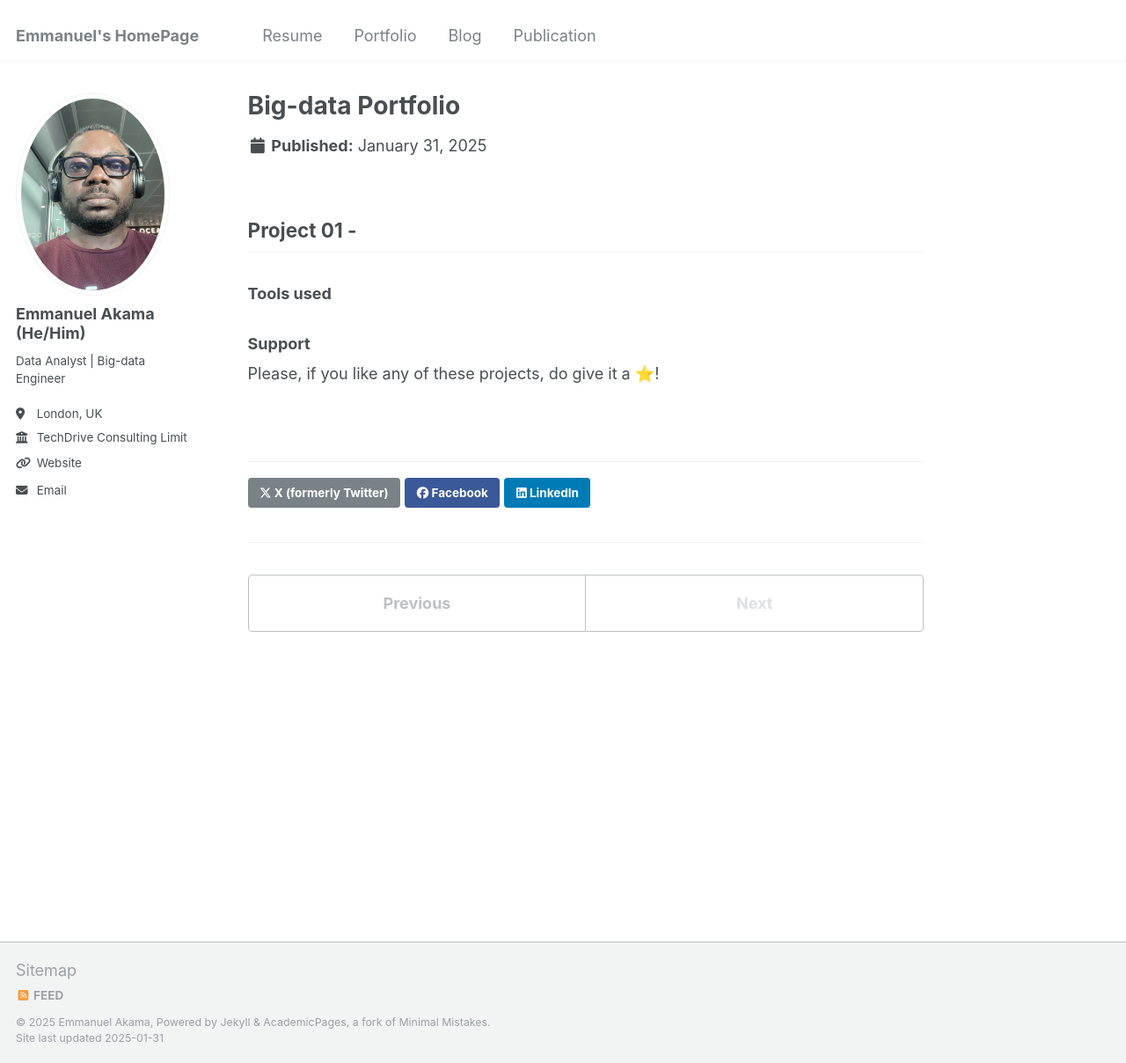
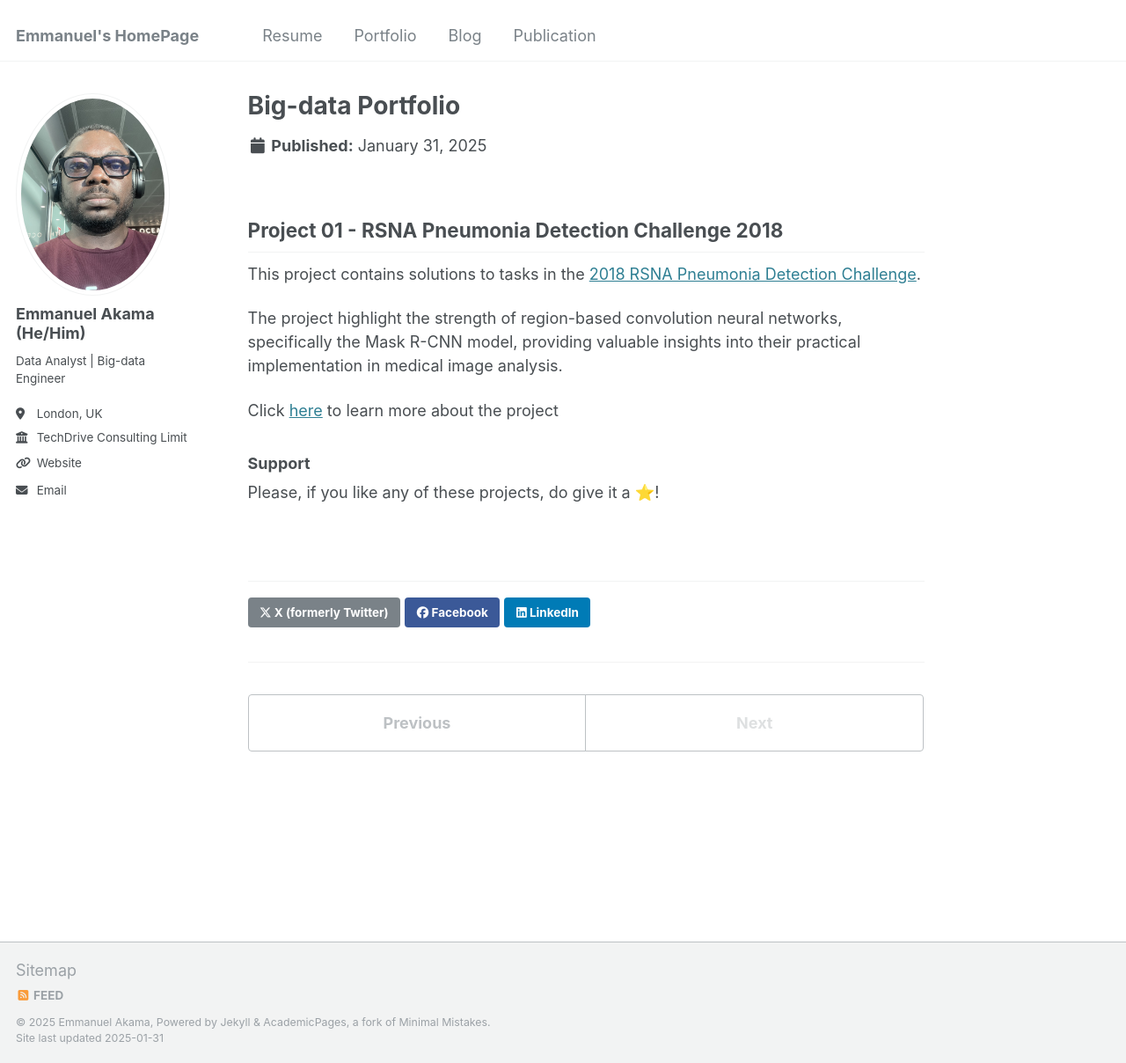
Before and after one commit to Akama-EO/Akama-EO.github.io, a Jekyll site: the page built from _portfolio/portfolio-3.md, in a window 1280 px wide and 1208 px high. Shown: the whole window at 88% size. Built offline with Jekyll 4.4.1, drawn with Linux system fonts in a browser that asks for light colours.

Commit message:
Update portfolio-3.md

```diff
--- a/_portfolio/portfolio-3.md
+++ b/_portfolio/portfolio-3.md
@@ -4,11 +4,12 @@ excerpt: "This section is dedicated to more complex big-data engineering project
 collection: portfolio
 ---
 
-## Project 01 - <Add project title here>
+## Project 01 - RSNA Pneumonia Detection Challenge 2018
+This project contains solutions to tasks in the [2018 RSNA Pneumonia Detection Challenge](https://www.rsna.org/rsnai/ai-image-challenge/rsna-pneumonia-detection-challenge-2018).
 
+The project highlight the strength of region-based convolution neural networks, specifically the Mask R-CNN model, providing valuable insights into their practical implementation in medical image analysis.
 
-### Tools used
-
+Click [here](https://github.com/Akama-EO/pneumonia-detection) to learn more about the project
 
 ### Support
 Please, if you like any of these projects, do give it a ⭐️!
```
